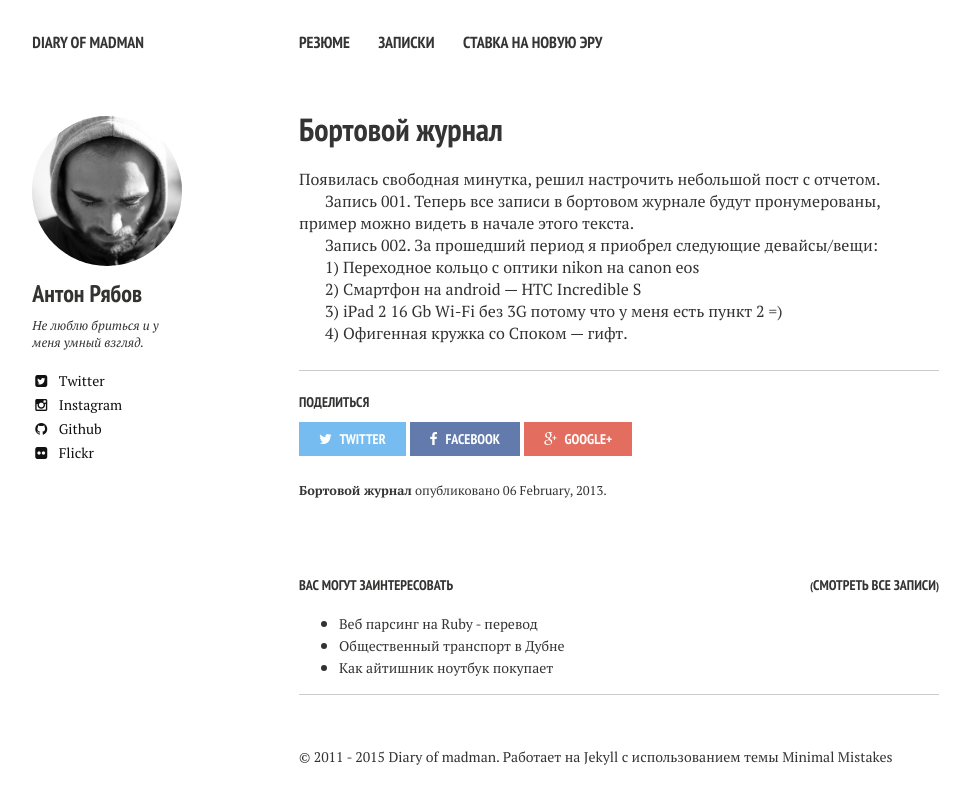
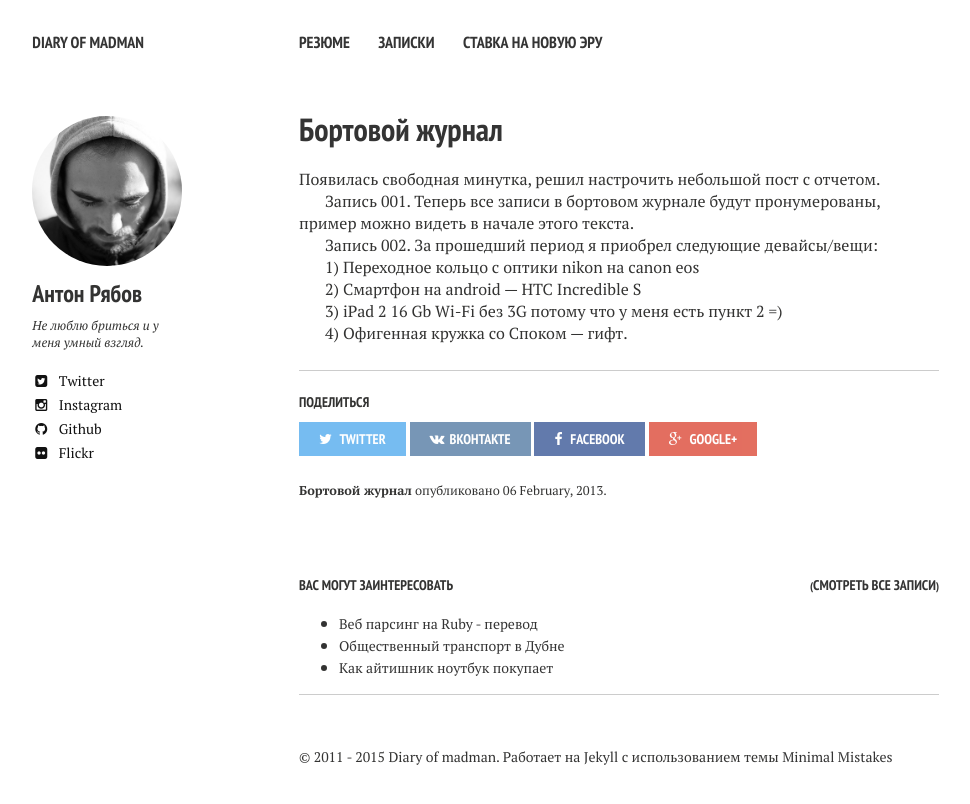
Before and after one commit to tonymadbrain/tonymadbrain.github.io, a Jekyll site: the page built from _posts/2013-02-06-bortovoj-zhurnal-2.md, in a window 1280 px wide. Shown: the top 804 px of the page, without its empty margins (21-991 px from the left). Built offline with Jekyll 4.4.1, drawn with Linux system fonts in a browser that asks for light colours; nearby versions of some CDN libraries.

Commit message:
vk.com share button

```diff
--- a/_includes/_social-share.html
+++ b/_includes/_social-share.html
@@ -3,6 +3,9 @@
   <ul>
     <li>
       <a href="https://twitter.com/intent/tweet?text=http://doam.ru{{ page.url }}" class="twitter" title="Share on Twitter"><i class="fa fa-twitter"></i><span> Twitter</span></a>
+    </li>
+    <li>
+      <a href="http://vk.com/share.php?url=http://doam.ru{{ page.url }}" class="vk" title="Share on VK" target="_blank"><i class="fa fa-vk"></i><span>ВКонтакте</span></a>
     </li>
     <li>
       <a href="https://www.facebook.com/sharer/sharer.php?u=http://doam.ru{{ page.url }}" class="facebook" title="Share on Facebook"><i class="fa fa-facebook"></i><span> Facebook</span></a>
--- a/_sass/page.scss
+++ b/_sass/page.scss
@@ -586,7 +586,8 @@ $button-size: 1.5rem;
   (tumblr, $tumblr-color),
   (twitter, $twitter-color),
   (vimeo, $vimeo-color),
-  (youtube, $youtube-color);
+  (youtube, $youtube-color),
+  (vk, $vk-color);
   @each $socialnetwork, $color in $social {
     .#{$socialnetwork} {
       background: $color;
--- a/_sass/variables.scss
+++ b/_sass/variables.scss
@@ -50,6 +50,7 @@ $tumblr-color       : #2c4762;
 $twitter-color      : #55acee;
 $vimeo-color        : #1ab7ea;
 $youtube-color      : #ff3333;
+$vk-color               : #567ca4;
 
 /* links */
 $linkcolor 		    : #343434;
```
